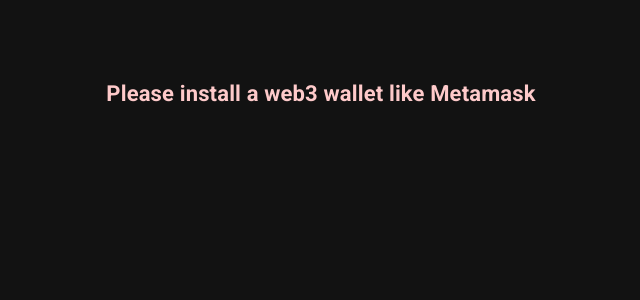
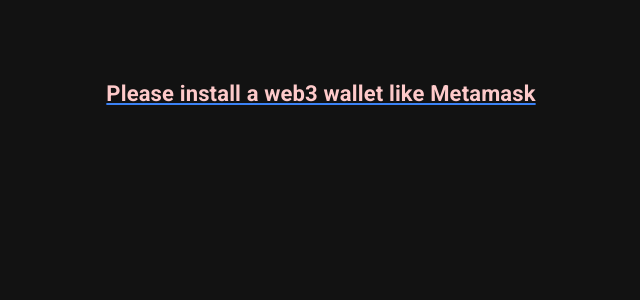
Before and after one commit to Alfa11917676/plastique-poc-ui-main, a Next.js app: page / in a window 1280 px wide. Shown: the top 300 px of the page, without its empty margins (319-959 px from the left). Built offline with nearby package versions, Linux system fonts and the light colour scheme.

Commit message:
fixed network provider

```diff
--- a/src/pages/index.tsx
+++ b/src/pages/index.tsx
@@ -30,9 +30,13 @@
 
   if (!isConnected)
     return (
-      <h2 className=" text-center font-bold text-red-200 mt-20 mx-auto">
-        Please install a web3 wallet like Metamask
-      </h2>
+      <Link href="/metamask">
+        <a href="https://metamask.io/">
+          <h2 className=" text-center font-bold text-red-200 mt-20 mx-auto">
+            Please install a web3 wallet like Metamask
+          </h2>
+        </a>
+      </Link>
     );
   return (
     <LocalizationProvider dateAdapter={AdapterDateFns}>
```
